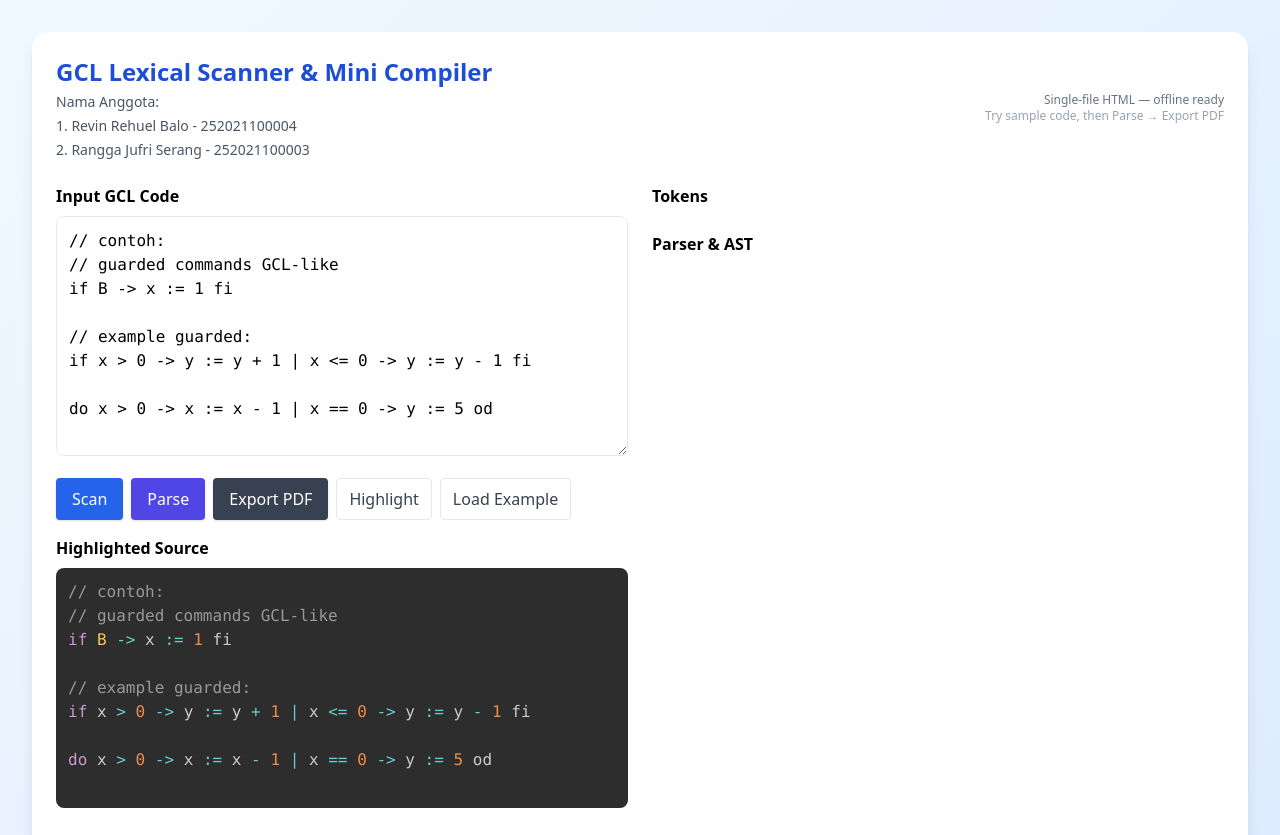
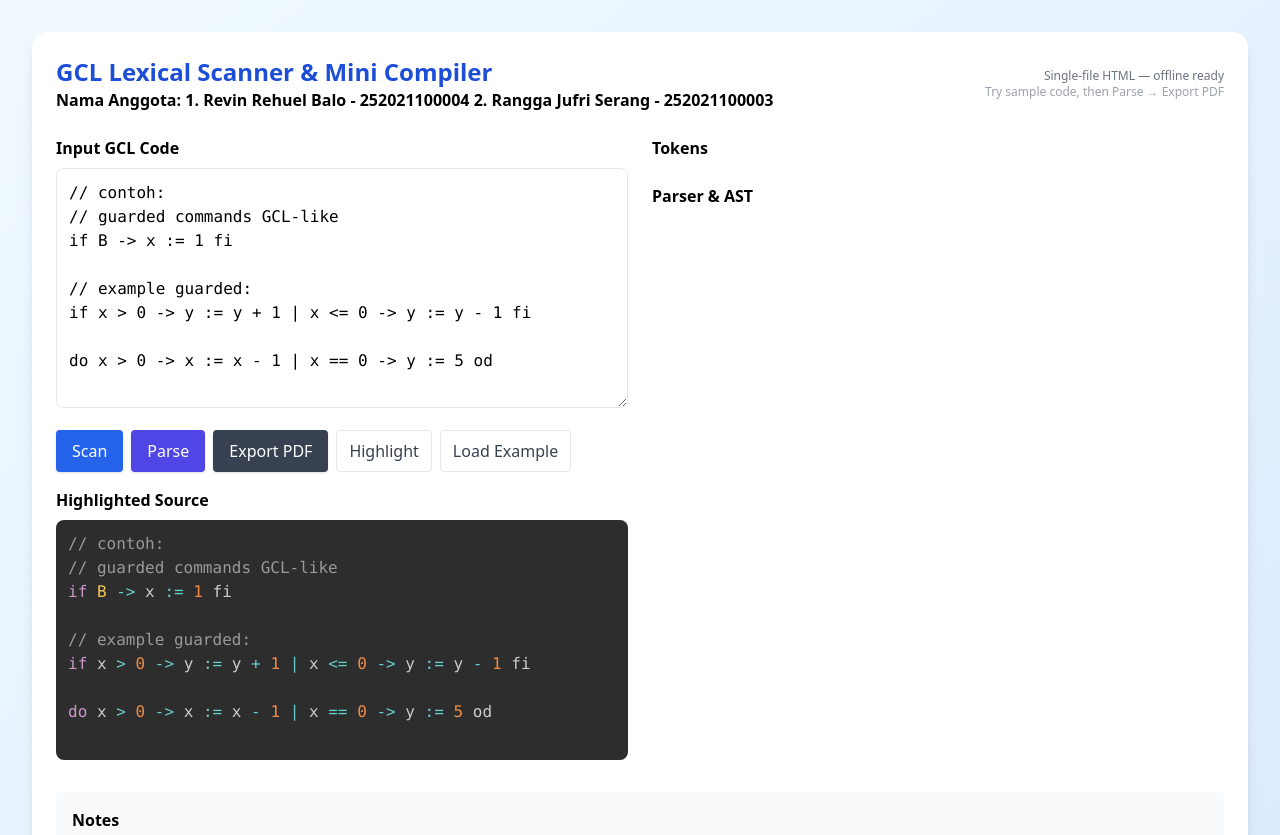
Before and after one commit to Serangga05/GCL, a plain HTML site: page index.html in a window 1280 px wide. Shown: the top 835 px of the page. Drawn offline with nearby package versions, Linux system fonts and the light colour scheme.

Commit message:
Update index.html

```diff
--- a/index.html
+++ b/index.html
@@ -38,9 +38,9 @@
       <div class="flex items-center justify-between gap-4">
         <div>
           <h1 class="text-2xl font-bold text-blue-700 mb-0">GCL Lexical Scanner & Mini Compiler</h1>
-          <p class="text-sm text-gray-600 mt-1">Nama Anggota:</p>
-          <p class="text-sm text-gray-600 mt-1">1. Revin Rehuel Balo - 252021100004</p>
-          <p class="text-sm text-gray-600 mt-1">2. Rangga Jufri Serang - 252021100003</p>
+          <label class="font-semibold">Nama Anggota:</label>
+          <label class="font-semibold">1. Revin Rehuel Balo - 252021100004</label>
+          <label class="font-semibold">2. Rangga Jufri Serang - 252021100003</label>
         </div>
         <div class="text-right">
           <div class="text-xs text-gray-500">Single-file HTML — offline ready</div>
```
